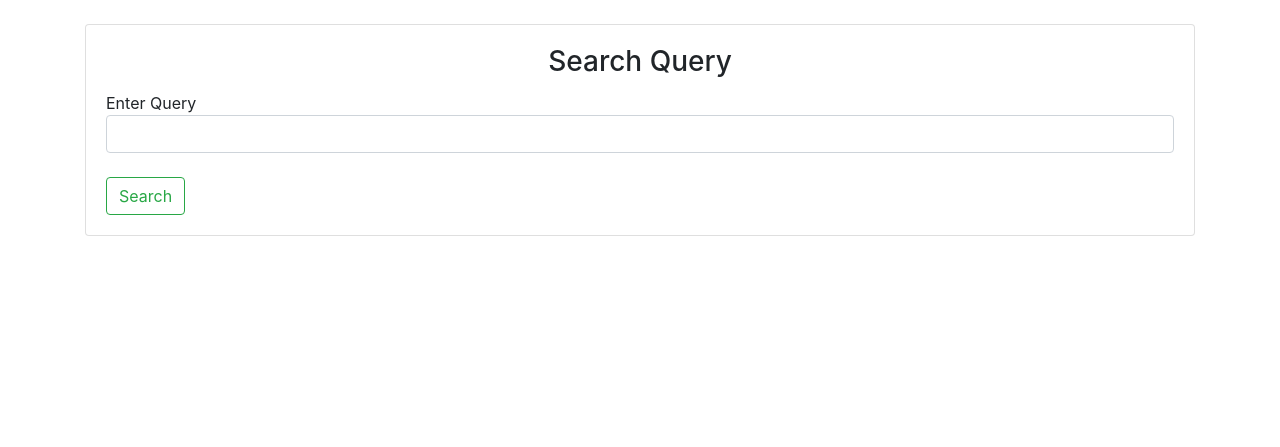
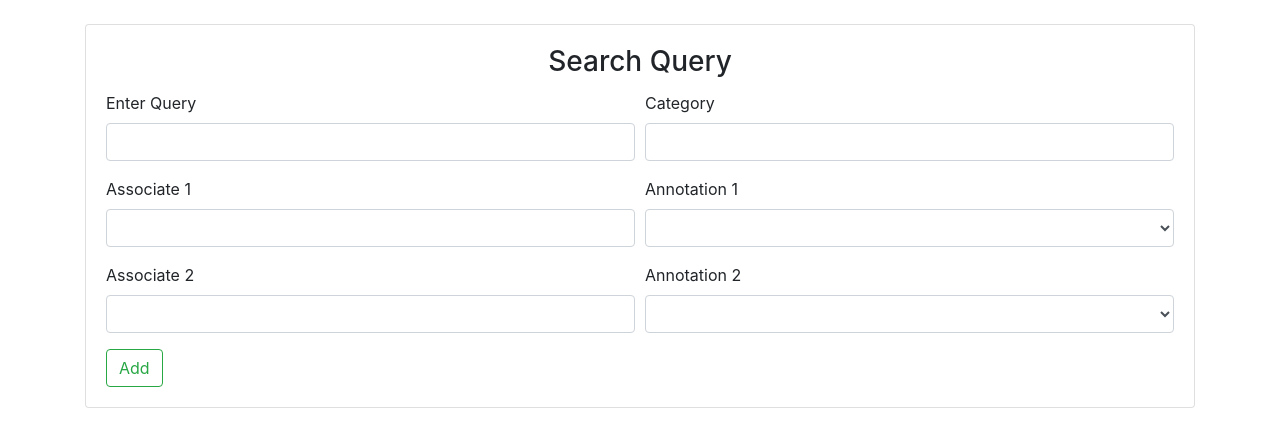
Before and after one commit to SagarBhatnagar/CategoryBrowsing, a Flask app: page / in a window 1280 px wide. Shown: the part 56-503 px from the top of the page. Run offline with Flask 2, Linux system fonts and the light colour scheme; some libraries are stand-ins or nearby versions.

Commit message:
layout done

```diff
--- a/app.py
+++ b/app.py
@@ -20,29 +20,28 @@ class Item(db.Model):
     category=db.Column(db.String(100))
     first=db.Column(db.String(100))
     second=db.Column(db.String(100))
+    anno_first=db.Column(db.String(100))
+    anno_second=db.Column(db.String(100))
     dispute=db.Column(db.String(10))
     final=db.Column(db.String(100))
-    def __init__(self, query, category, first, second, dispute, final):
-        self.query = query
+    def __init__(self, Query, category, first, second, dispute, final):
+        self.Query = Query
         self.category = category
         self.first = first
         self.second = second
         self.dispute = dispute
         self.final = final
-
 app.secret_key = "super secret key"
 @app.route('/', methods = ['GET', 'POST'])
 def home():
     if request.method == "POST":
         Query = request.form.get('Query')
+        category = request.form.get('category')
+        first = request.form.get('first')
+        second = request.form.get('second')
+        anno_first = request.form.get('anno_first')
+        anno_second = request.form.get('anno_second')
         query = Item.query
-
-        if Query:
-            query = query.filter(Item.Query == Query)
-        result = query.all()
-        if result == []:
-            flash('Not Found')
-        flash(result)
     return render_template('home.html')
 if __name__ == '__main__':
     app.run(debug = True)
--- a/templates/home.html
+++ b/templates/home.html
@@ -4,8 +4,9 @@
       <div class="card-body">
           <h3 class="card-title" style="text-align: center;">Search Query</h3>
         <form method = "POST" class = "needs-validation" novalidate>
-            <div class="form-group>
-              <label for="query">Enter Query</label>
+          <div class="form-row">
+          <div class="form-group col-md-6">
+              <label for="Query">Enter Query</label>
               <input
                 type="text"
                 class="form-control"
@@ -13,8 +14,67 @@
                 id="Query"
               />
             </div>
-            <br>
-          <input type="submit" value = "Search" class="btn btn-outline-success"></input></form>
+            <div class="form-group col-md-6">
+              <label for="query">Category</label>
+              <input
+                type="text"
+                class="form-control"
+                name="category"
+                id="category"
+              />
+            </div>
+          </div>
+          <div class="form-row">
+            <div class="form-group col-md-6">
+                <label for="first">Associate 1</label>
+                <input
+                  type="text"
+                  class="form-control"
+                  name="first"
+                  id="first"
+                />
+              </div>
+              <div class="form-group col-md-6">
+                <label for="anno_first">Annotation 1</label>
+                <select class="form-control" id="annotation_first" name = "annotation_first">
+                    <option></option>
+                    <option>Perfect</option>
+                    <option>Complementary</option>
+                    <option>Other Related</option>
+                    <option>Irrelevant</option>
+                    <option>Implicit</option>
+                    <option>Supercategory</option>
+                    <option>Catch All</option>
+                    <option>Not Sold</option>
+                </select>
+              </div>
+          </div>
+          <div class="form-row">
+              <div class="form-group col-md-6">
+                <label for="second">Associate 2</label>
+                <input
+                  type="text"
+                  class="form-control"
+                  name="second"
+                  id="second"
+                />
+              </div>
+            <div class="form-group col-md-6">
+              <label for="anno_first">Annotation 2</label>
+              <select class="form-control" id="annotation_second" name = "annotation_second">
+                  <option></option>
+                  <option>Perfect</option>
+                  <option>Complementary</option>
+                  <option>Other Related</option>
+                  <option>Irrelevant</option>
+                  <option>Implicit</option>
+                  <option>Supercategory</option>
+                  <option>Catch All</option>
+                  <option>Not Sold</option>
+              </select>
+            </div>
+          </div>
+          <input type="submit" value = "Add" class="btn btn-outline-success"></input></form>
       </div>
     </div>
 </div>
--- /dev/null
+++ b/templates/update.html
@@ -0,0 +1,4 @@
+{%extends 'layout.html' %} {% block body %}
+
+
+{% endblock %}
```
Also changed, not shown: db.sqlite.
